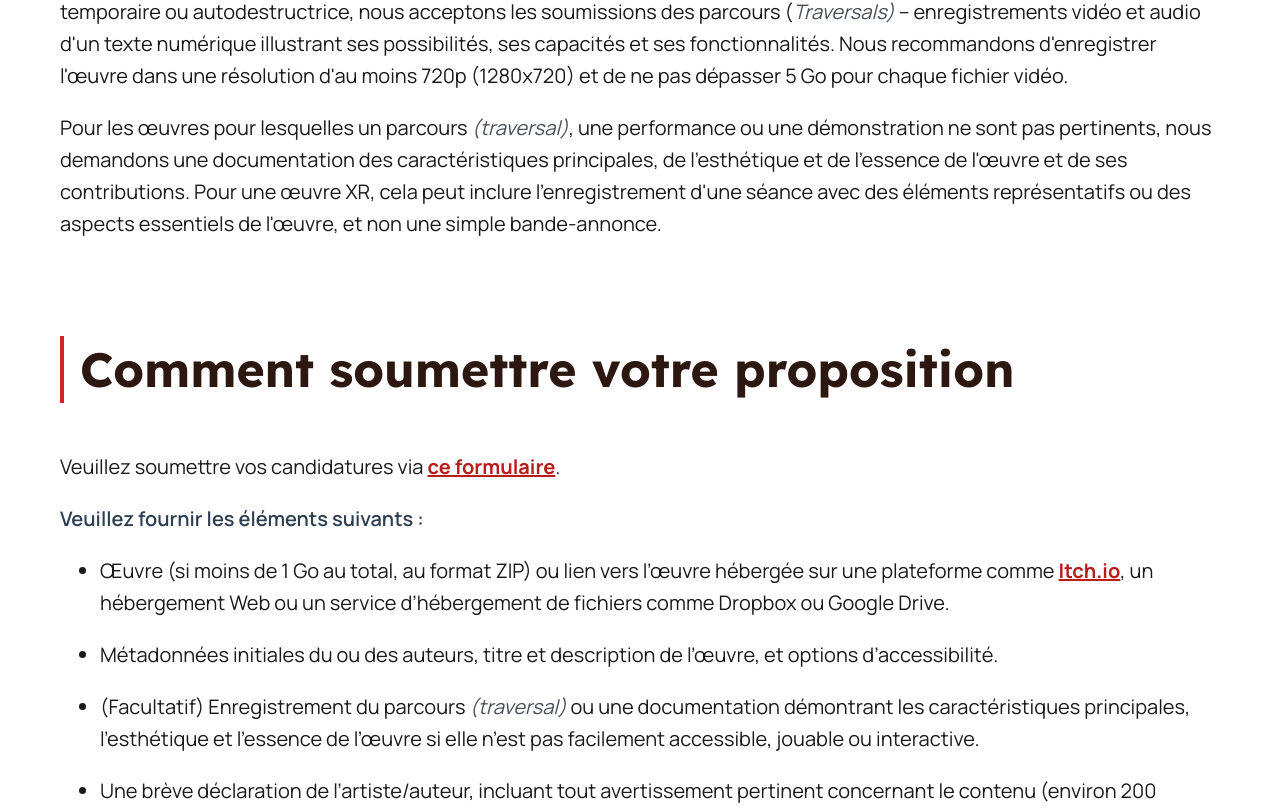
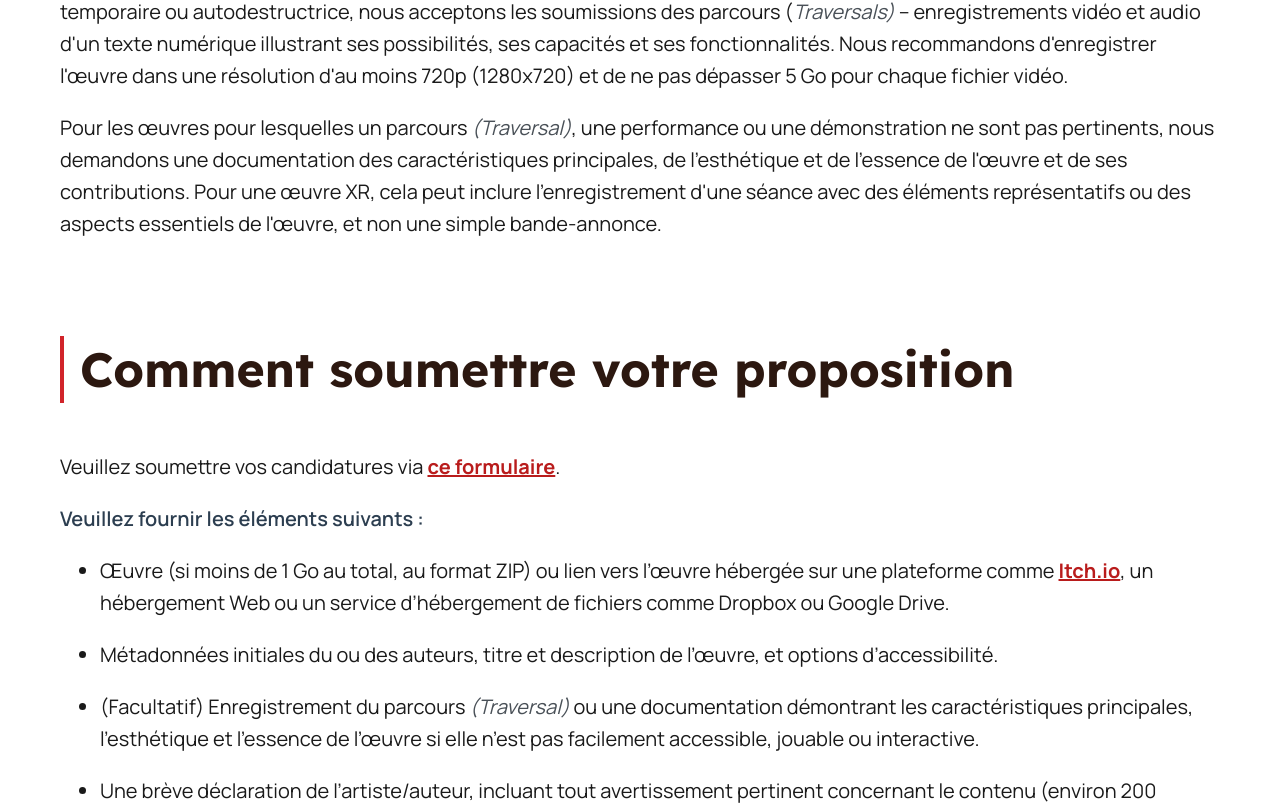
Before and after one commit to eliterature/elc5-info, a Jekyll site: the page built from docs/FR/index.md, in a window 1280 px wide and 1400 px high, scrolled down 2415 px. Shown: the part 146-954 px from the top of the window. Built offline with Jekyll 4.4.1, drawn with Linux system fonts in a browser that asks for light colours; our own code applies the rules of GitHub Pages for plain Markdown files.

```diff
--- a/docs/FR/index.md
+++ b/docs/FR/index.md
@@ -84,7 +84,7 @@ et ses fonctionnalités. Nous recommandons d\'enregistrer l\'œuvre dans
 une résolution d\'au moins 720p (1280x720) et de ne pas dépasser 5 Go
 pour chaque fichier vidéo.
 
-Pour les œuvres pour lesquelles un parcours *(traversal)*, une
+Pour les œuvres pour lesquelles un parcours *(Traversal)*, une
 performance ou une démonstration ne sont pas pertinents, nous demandons
 une documentation des caractéristiques principales, de l\'esthétique et
 de l\'essence de l\'œuvre et de ses contributions. Pour une œuvre XR,
@@ -102,7 +102,7 @@ Veuillez soumettre vos candidatures via [ce formulaire](https://forms.gle/Ftir1r
 
 - Métadonnées initiales du ou des auteurs, titre et description de l'œuvre, et options d'accessibilité.
 
-- (Facultatif) Enregistrement du parcours *(traversal)* ou une documentation démontrant les caractéristiques principales, l'esthétique et l'essence de l'œuvre si elle n'est pas facilement accessible, jouable ou interactive.
+- (Facultatif) Enregistrement du parcours *(Traversal)* ou une documentation démontrant les caractéristiques principales, l'esthétique et l'essence de l'œuvre si elle n'est pas facilement accessible, jouable ou interactive.
 
 - Une brève déclaration de l'artiste/auteur, incluant tout avertissement pertinent concernant le contenu (environ 200 mots).
 
```
Also changed, not shown: 1 other file.
